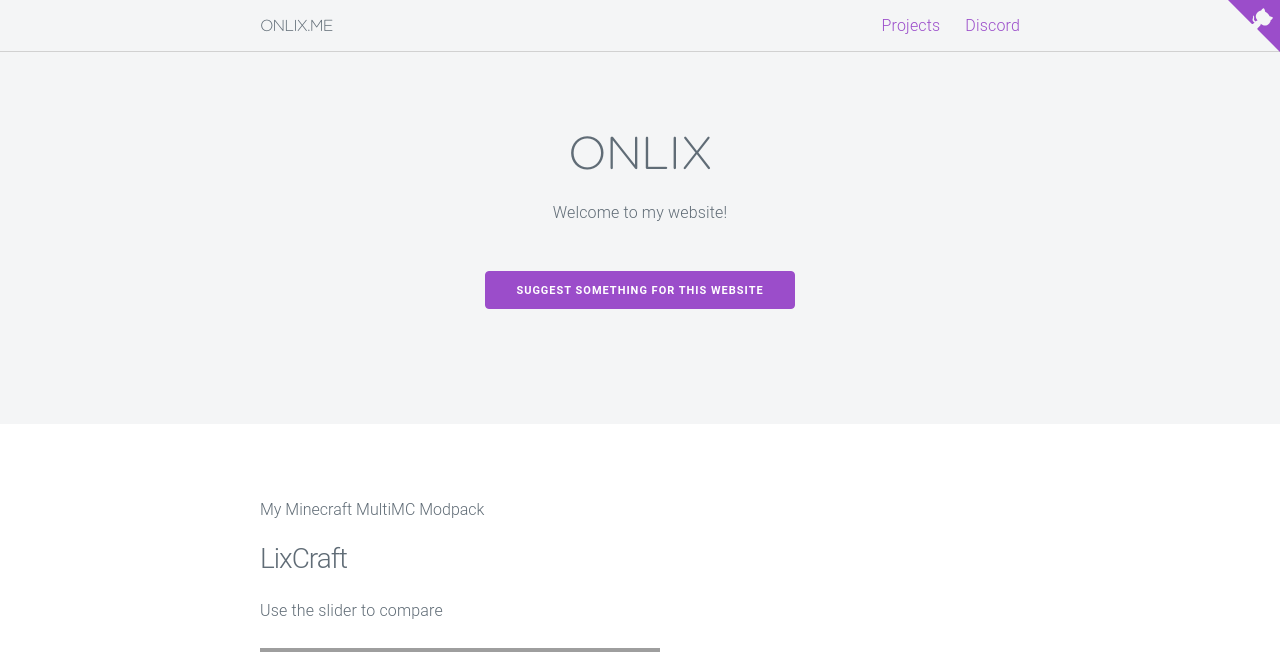
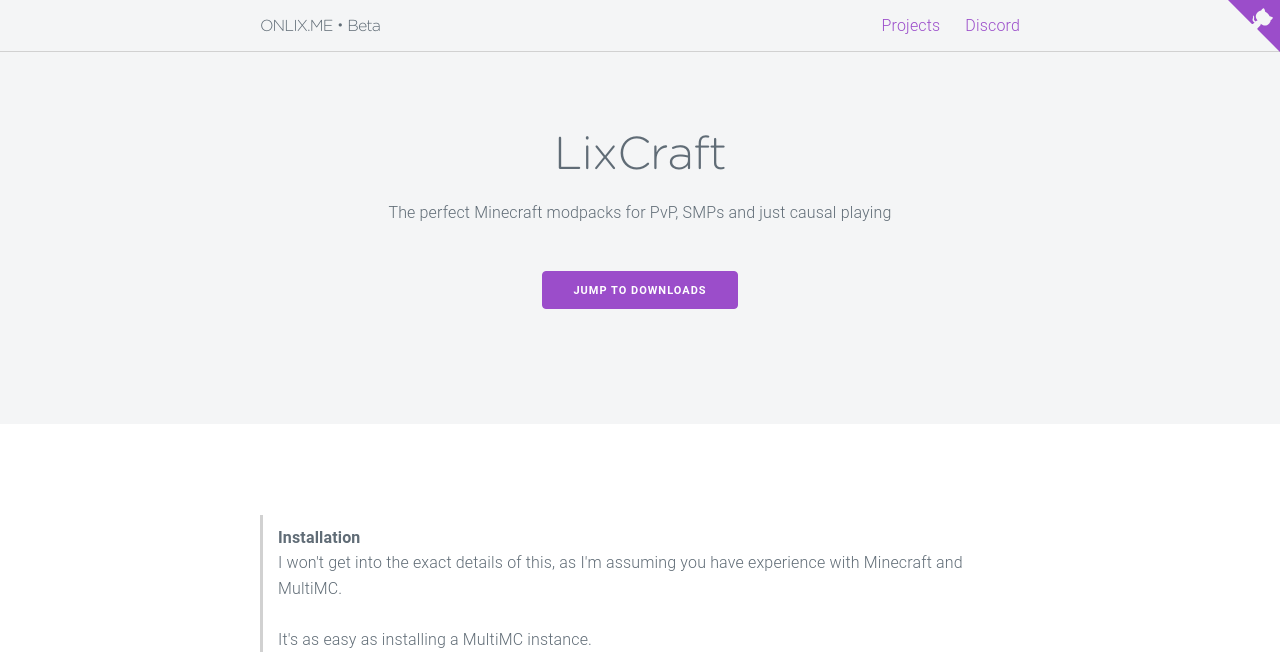
Before and after one commit to nsdea/web-mgcss, a Flask app: page /lixcraft in a window 1280 px wide. Shown: the top 652 px of the page. Run offline with Flask 2, Linux system fonts and the light colour scheme; grey boxes are pictures that could not be loaded.

Commit message:
I NEED SLEEP

```diff
--- a/public/static/style.css
+++ b/public/static/style.css
@@ -15,8 +15,9 @@
     .section,
     div :not(svg) :not(img) :not(nav.navigation) {
         color: white !important;
-        background-color: #040407 !important;
+        background-color: #0f0f11 !important;
     }
+
     nav.navigation {
         border-bottom: 0 !important;
     }
--- a/public/templates/_navbar.html
+++ b/public/templates/_navbar.html
@@ -1,9 +1,9 @@
 <body>
     <main class="wrapper">
-        <nav class="navigation">
+        <nav class="navigation" id="navbar">
             <section class="container">
                 <a class="navigation-title" href="/" title="ONLIX">
-                    <h1 class="title">ONLIX.ME</h1>
+                    <h1 class="title">ONLIX.ME・Beta</h1>
                 </a>
                 <ul class="navigation-list float-right">
                     <li class="navigation-item"><a class="navigation-link" href="https://github.com/nsde?tab=repositories&q=&type=source&language=&sort=">Projects</a>
--- a/public/templates/_top.html
+++ b/public/templates/_top.html
@@ -3,8 +3,8 @@
 
 <header class="header" id="home">
     <section class="container">
-        <h1 class="title">ONLIX</h1>
-        <p class="description" data-version="Currently">Welcome to my website!</p>
-        <a class="button" href="https://github.com/nsde/web/issues/new" title="GitHub">Suggest something for this website</a>
+        <h1 class="title">{{ title }}</h1>
+        <p class="description" data-version="Currently">{{ description }}</p>
+        <a class="button" href="{{ url }}" title="{{ button }}">{{ button }}</a>
     </section>
 </header>
--- a/public/templates/empty.html
+++ b/public/templates/empty.html
@@ -1,4 +1,4 @@
-{% with title="Empty Page", description="An example for testing" %}
+{% with title="Empty Page", description="An example for testing", url="https://example.com", button="Button" %}
     {% include '_top.html' %}
 {% endwith %}
 
--- a/public/templates/index.html
+++ b/public/templates/index.html
@@ -1,4 +1,4 @@
-{% with title="ONLIX", description="Welcome!" %}
+{% with title="ONLIX", description="Welcome!", url="https://github.com/nsde/web/issues/new", button="Give me feedback for my website" %}
     {% include '_top.html' %}
 {% endwith %}
 
--- a/public/templates/lixcraft.html
+++ b/public/templates/lixcraft.html
@@ -1,33 +1,45 @@
-{% with title="LixCraft", description="The perfect allrounder modpack" %}
+{% with title="LixCraft",
+        description="The perfect Minecraft modpacks for PvP, SMPs and just causal playing",
+        url="#download",
+        button="Jump to downloads"
+%}
     {% include '_top.html' %}
 {% endwith %}
 
 <section class="container" id="main">
-    <h6>My Minecraft MultiMC Modpack</h6>
-    <h3 class="title">LixCraft</h3>
-    <p>Use the slider to compare </p>
+    <blockquote>
+        <strong>Installation</strong>
+        <p>I won't get into the exact details of this, as I'm assuming you have experience with Minecraft and MultiMC.</p>
+        <p>It's as easy as installing a MultiMC instance.</p>
+    </blockquote>
+
+    <br><br>
+
+    <h5>LixCraft for newer versions of the game</h5>
+    <h2 class="title">LixCraft Evo for 1.17+ (Axo & newer)</h3>
+
+    <p>As you can see below, the modpack improves vision underwater and in caves, allowing a much easier spotting of enemies or loot. </p>
+    <p>In addition to that, when it comes to performance, the improvement thanks to JellySquid's mods is just awesome. </p>
 
     <div stlye="display: flex;">
         <img class="big" src="{{ url_for('static', filename='lixcraft/off.png') }}" alt="OFF"/>
         <img class="big" src="{{ url_for('static', filename='lixcraft/on.png') }}" alt="ON"/>
     </div>
 
-    <table>
+    <h3>Downloads</h3>
+
+    <table id="download">
         <tr>
+            <th>Name</th>
             <th>Version</th>
-            <th>Description</th>
-            <th>Mod count</th>
+            <th>Updated</th>
             <th>Download</th>
         </tr>
         <tr>
-            <td>Alfreds Futterkiste</td>
-            <td>Maria Anders</td>
-            <td>Germany</td>
-        </tr>
-        <tr>
-            <td>Centro comercial Moctezuma</td>
-            <td>Francisco Chang</td>
-            <td>Mexico</td>
+            <td>LixCraft Axo 2</td>
+            <td>Fabric 1.17.1</td>
+            <td>24.11.2021</td>
+            <td><a class="button" href="#">168+ MB</a></td>
         </tr>
     </table>
 
@@ -79,8 +91,51 @@
             <li><a href="https://www.curseforge.com/minecraft/mc-mods/wthit">WTHIT (by badasintended)</a></li>
             <li><a href="https://www.curseforge.com/minecraft/mc-mods/cull-leaves">Cull Leaves (by Motschen)</a></li>
         </ul>
+    </details>
 
-    </details>
+    <br><br><br>
+
+    <h5>LixCraft for older versions of the game</h5>
+    <h2 class="title">LixCraft PvP for 1.8 (Prism)</h3>
+
+    <blockquote>
+        <strong>Warning</strong>
+        <p>As Minecraft 1.8 is <i>more than 7 years</i> old, it's obvious that it's an unsupported version.</p>
+        <p>This results in a more unstable experience, but still, Minecraft 1.8 is famous for being the best PvP version for Minecraft, so we'll have to live with it.</p>
+    </blockquote>
+
+    <blockquote>
+        <strong>Notice</strong>
+        <p>I can't gurantee you that the server network of your choice won't block any of the modifications I use for providing an unfair advantage.</p>
+        <p>Theoretically, this could result in a ban, but the chances are pretty low, as <strong>I really try my best to comply with Hypixel's guide</strong> (see below). For example, there is no FreeLook in my modpack.</p>
+        <button class="button button-clear"><a href="https://hypixel.net/threads/guide-allowed-modifications.345453/">Learn more about banned modifications on Hypixel</a></button>
+    </blockquote>
+
+    <p> </p>
+
+    <h3>Downloads</h3>
+
+    <table>
+        <tr>
+            <th>Name</th>
+            <th>Version</th>
+            <th>Updated</th>
+            <th>Download</th>
+        </tr>
+        <tr>
+            <td>LixCraft Prism 1</td>
+            <td>Forge 1.8.9</td>
+            <td>Coming soon</td>
+            <td><a class="button" href="#">??? MB</a></td>
+        </tr>
+    </table>
+
+    <details>
+        <summary>Mod List</summary>
+            <ul>
+                <li>Coming soon</li>
+            </ul>
+
 </section>
 
 
```
